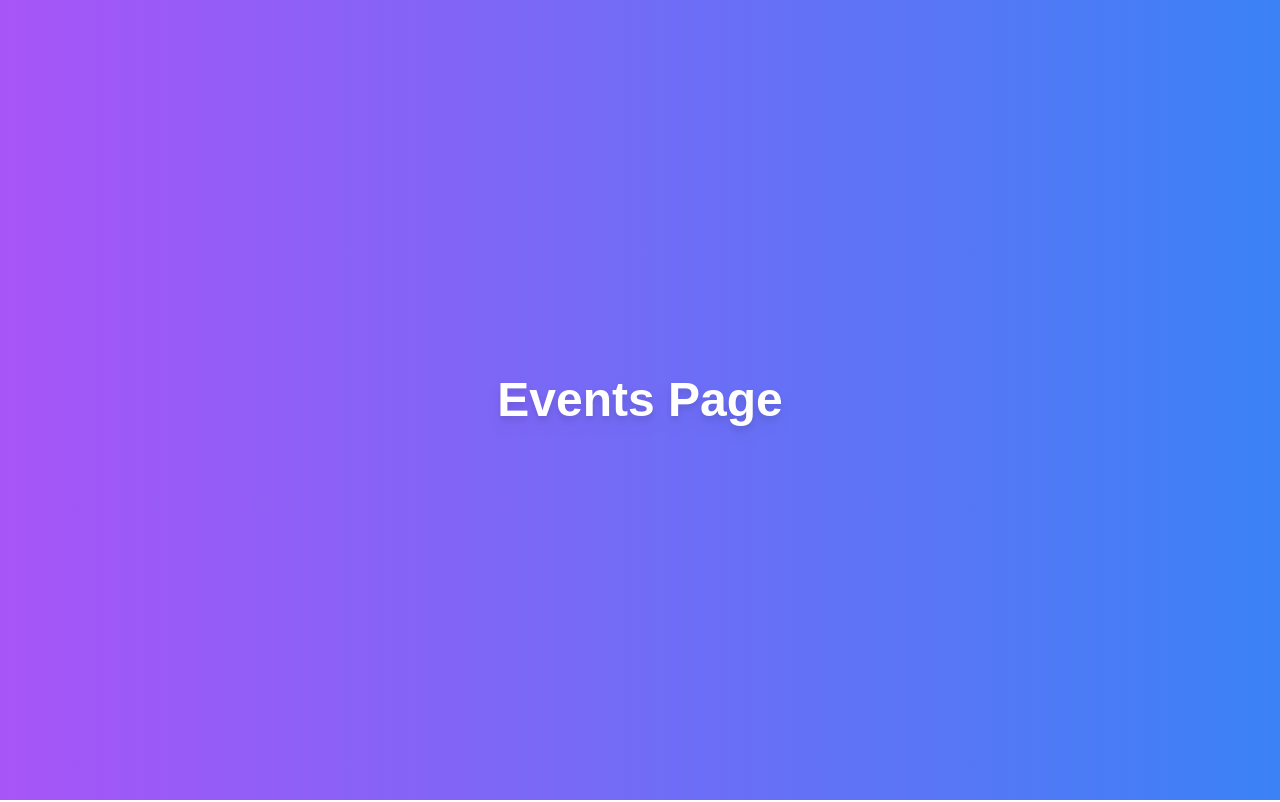
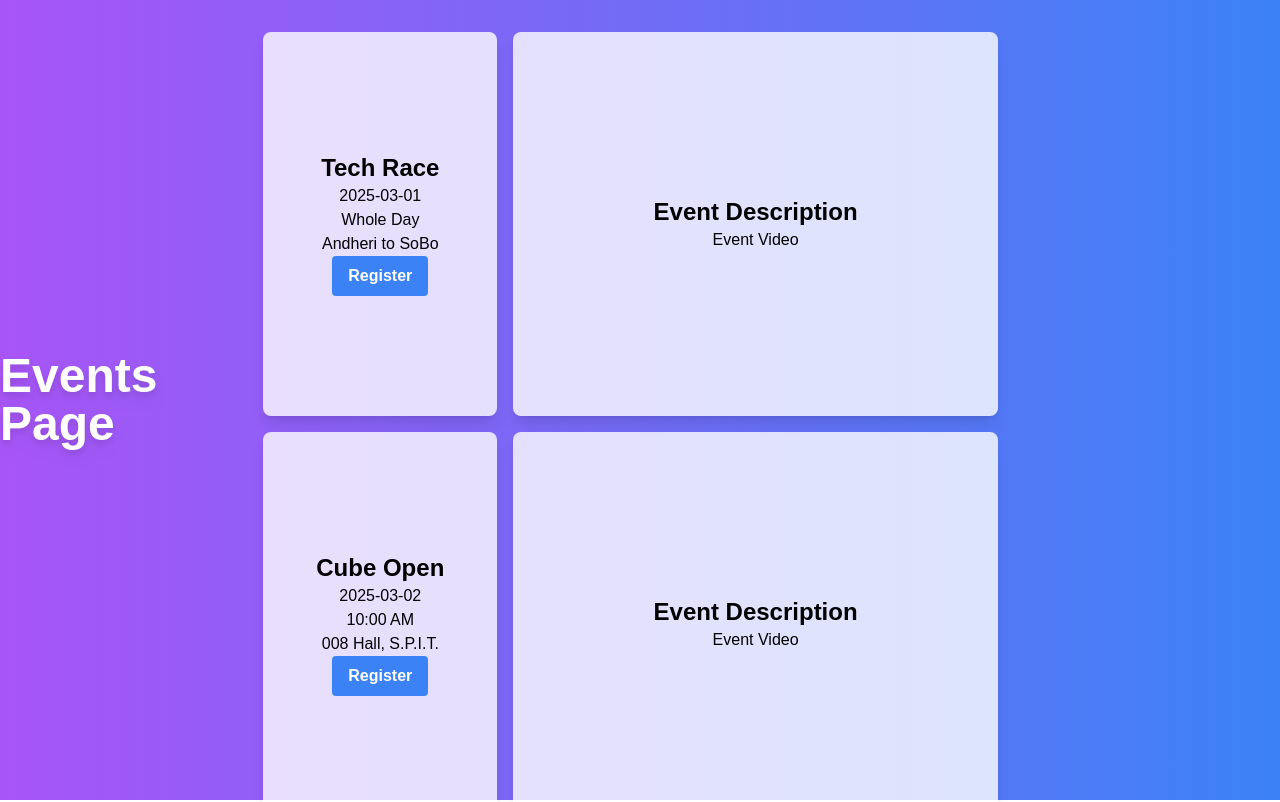
Before and after one commit to oxy-g3n/oculus25, a Next.js app in the folder client/: page /events in a window 1280 px wide. Shown: the top 802 px of the page. Built offline with nearby package versions, Linux system fonts and the light colour scheme.

Commit message:
events layout

```diff
--- a/client/src/app/events/page.jsx
+++ b/client/src/app/events/page.jsx
@@ -1,7 +1,10 @@
+import EventsComponent from "../../components/EventsLayout";
+
 export default function EventsPage(){
     return (
         <div className="flex items-center justify-center h-screen bg-gradient-to-r from-purple-500 to-blue-500 text-white">
             <h1 className= "text-5xl font-bold drop-shadow-lg">Events Page</h1>
+            <EventsComponent/>
         </div>
     );
 }
```
